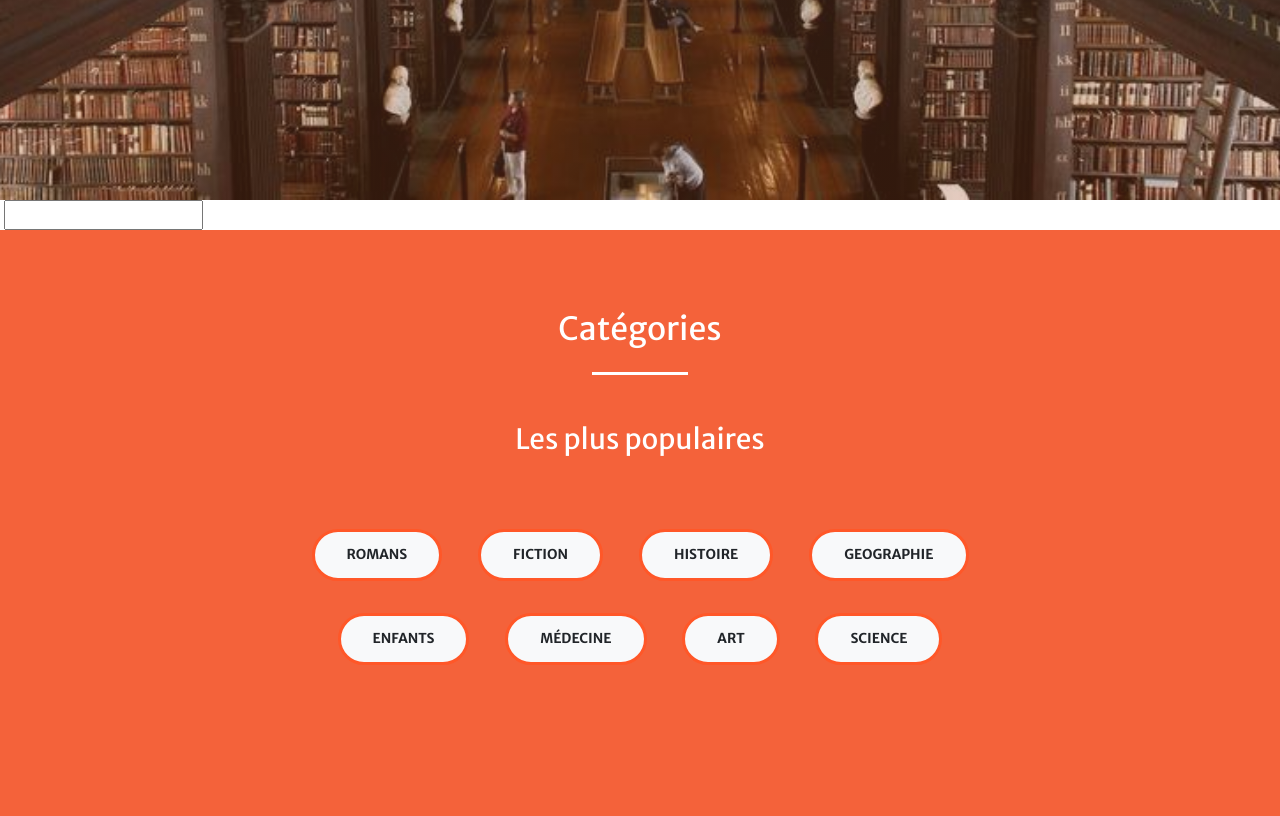
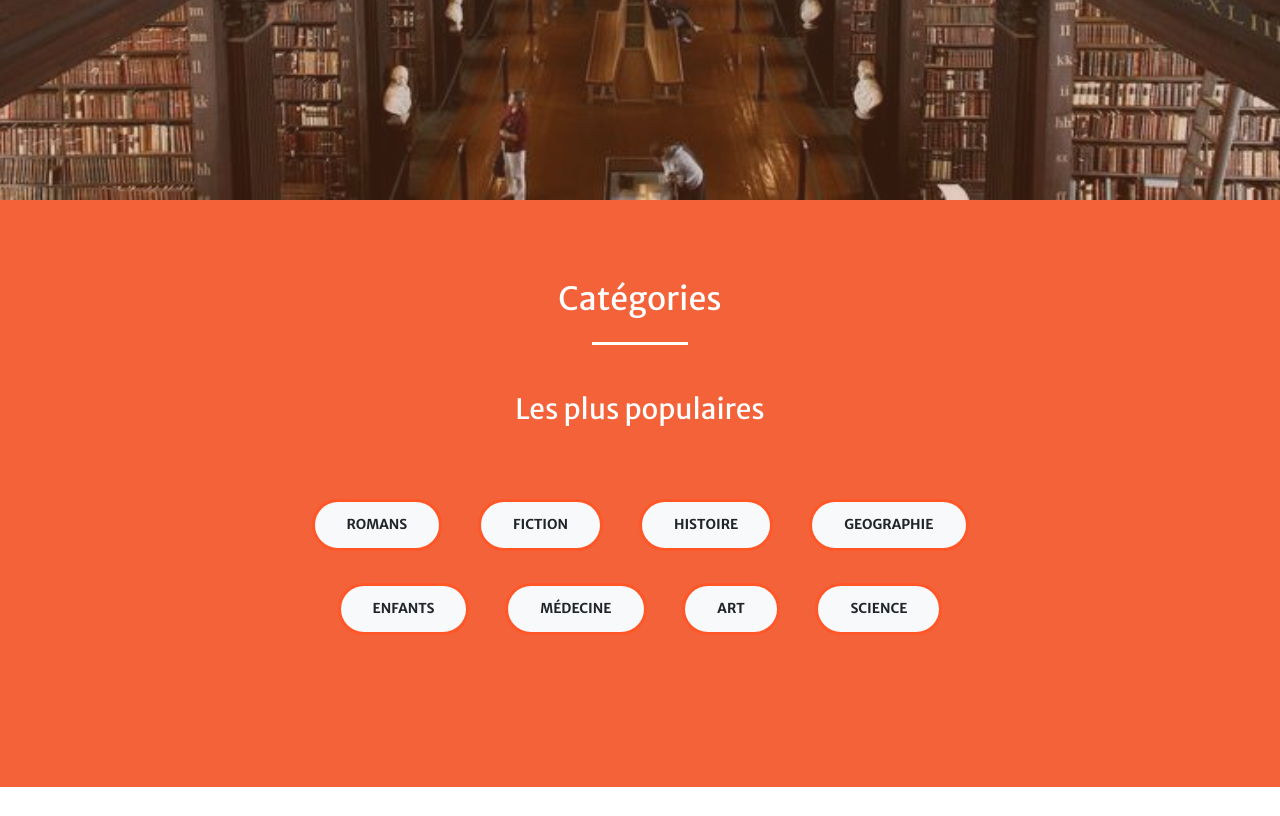
Before and after one commit to lutinmaviou/webotek, a Symfony app: template templates/library/home.html.twig in a window 1280 px wide. Shown: the part 600-1416 px from the top of the page. Run offline with Twig, Linux system fonts and the light colour scheme; the template is opened without the code that fills it, so the values that code supplies are empty; some libraries are stand-ins or nearby versions.

```diff
--- a/templates/library/home.html.twig
+++ b/templates/library/home.html.twig
@@ -36,7 +36,7 @@
                 <div class="col-lg-8 align-self-baseline">
                     <div class="input-group mb-3 mt-5" id="search-bar">
                         <label for="search"></label>
-                        <input class="btn btn-primary btn-xl js-scroll-trigger" type="search" id="search"
+                        <input class="btn btn-primary btn-xl" type="search" id="search"
                                placeholder="Rechercher un livre" required>
                         <div class="input-group-append">
                             <button onclick="window.location.href='#results'" type="submit" id="go"
@@ -48,10 +48,6 @@
             </div>
         </div>
     </header>
-    <form>
-        <label for="pipi"></label>
-        <input type="text" id="pipi">
-    </form>
 
     <!-- Categories Section -->
     <section class="page-section bg-primary" id="categories">
```
